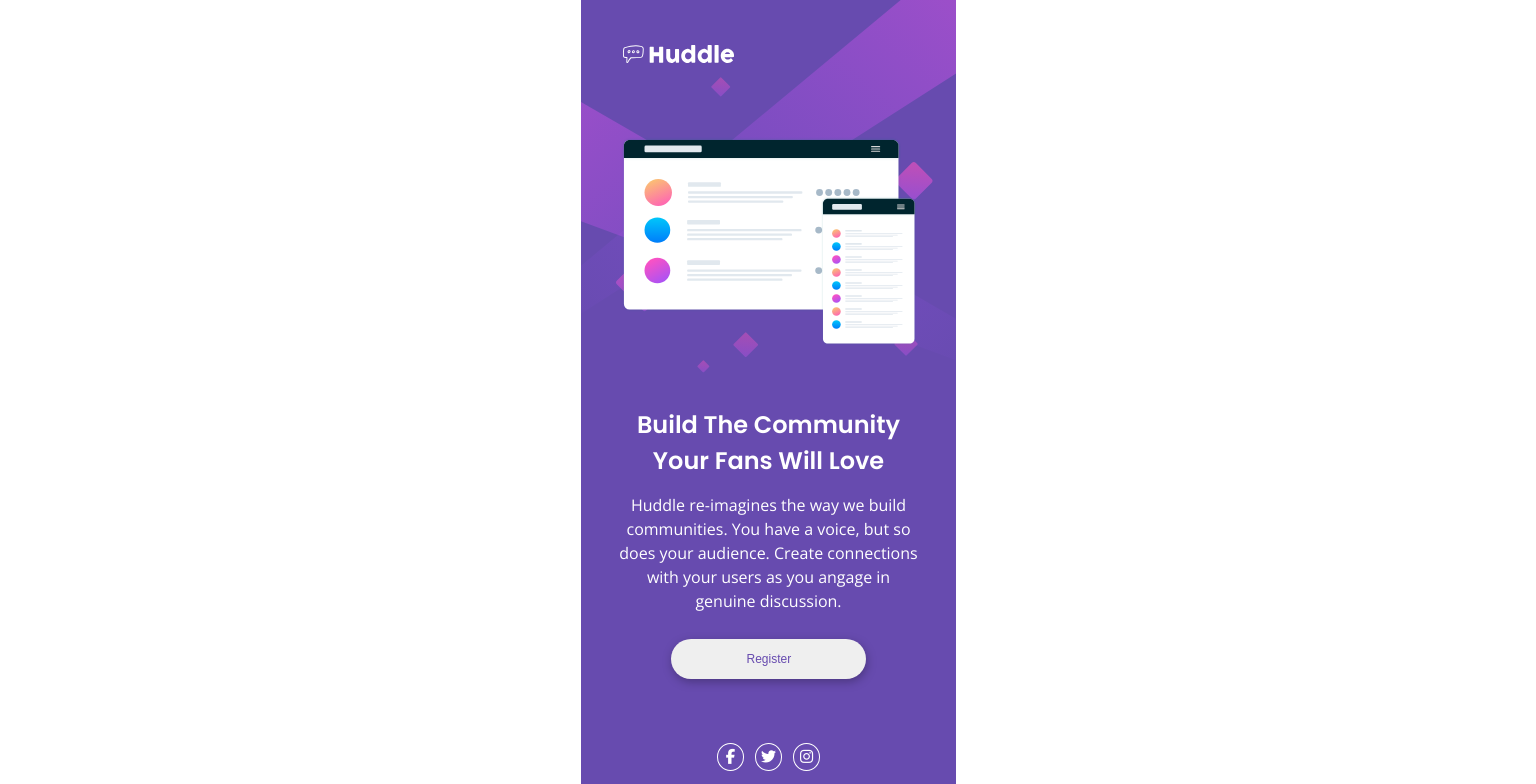
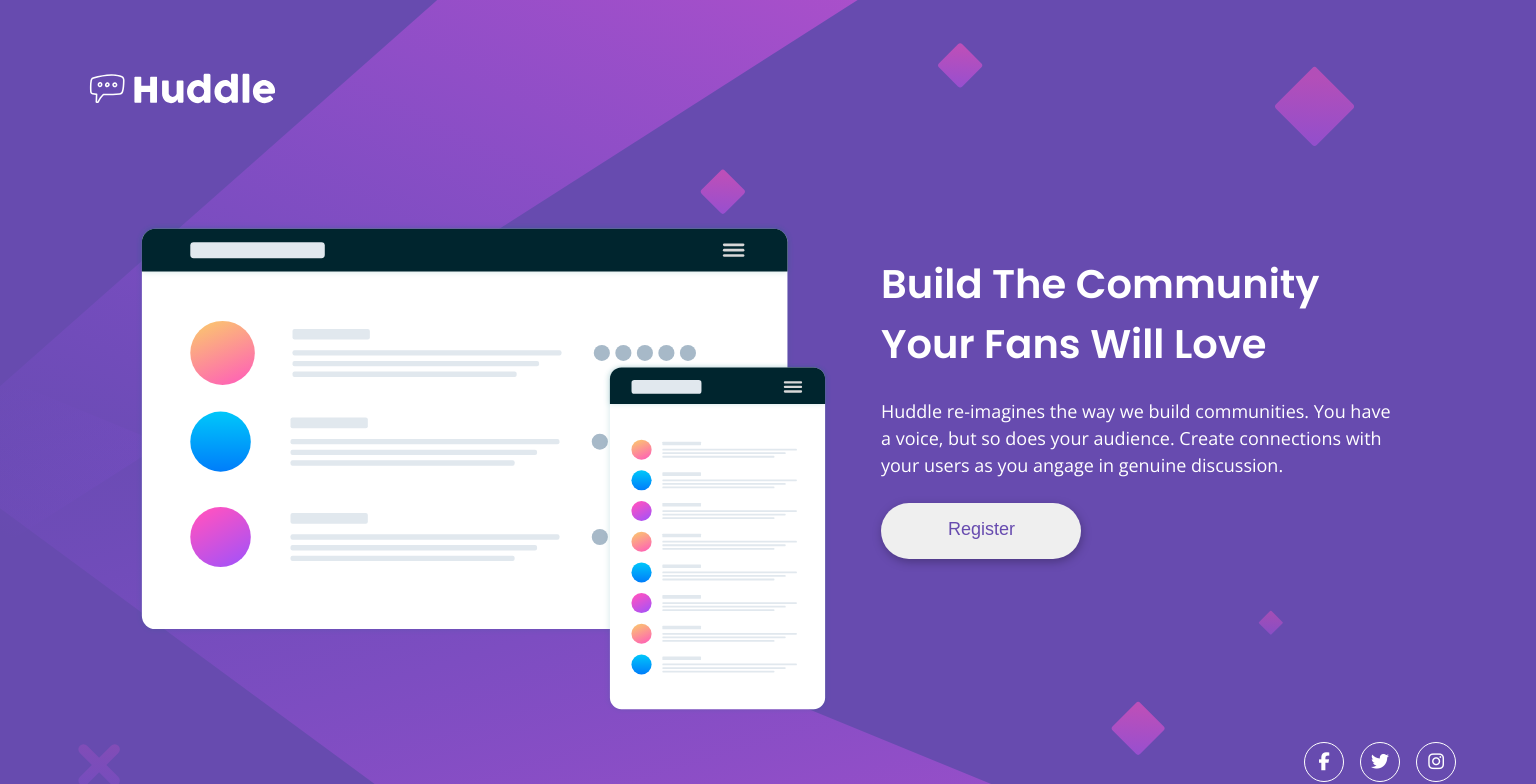
Before and after one commit to Dacardonac/fem-huddle-landing-page, a React (Vite) app: page / in a window 1536 px wide. Shown: the top 784 px of the page. Built offline with nearby package versions, Linux system fonts and the light colour scheme.

Commit message:
feat: restructure App component layout and enhance styles for responsiveness

```diff
--- a/src/App.jsx
+++ b/src/App.jsx
@@ -8,8 +8,10 @@
   return (
     <section className="App">
       <Logo />
-      <Illustration />
-      <Content />
+      <article className="main-content">
+        <Illustration />
+        <Content />
+      </article>
       <Social />
     </section>
   );
--- a/src/App.scss
+++ b/src/App.scss
@@ -1,13 +1,26 @@
 .App {
-  width: 100%;
-  max-width: 375px;
+  width: 375px;
   height: 800px;
+  margin: 0 auto;
   background-image: url('/images/bg-mobile.svg');
   background-color: var(--violet);
   background-repeat: no-repeat;
   background-size: contain;
   padding: 39.2px 35px 40px 36px;
-  display: flex;
-  align-items: center;
-  flex-direction: column;
 }
+
+@media (min-width: 1440px) {
+  .App {
+    width: 100vw;
+    height: auto;
+    padding: 64px 80px 40px 80px;
+    background-image: url('/images/bg-desktop.svg');
+    flex-direction: row;
+
+    .main-content {
+      display: flex;
+      align-items: flex-start;
+      justify-content: center;
+    }
+  }
+}
--- a/src/components/content/Content.scss
+++ b/src/components/content/Content.scss
@@ -4,4 +4,14 @@
   flex-direction: column;
   align-items: center;
   justify-content: center;
+  text-align: center;
+
+  @media (min-width: 1440px) {
+    align-content: baseline;
+    text-align: left;
+    justify-content: center;
+    align-items: baseline;
+    margin-bottom: 0;
+    margin-top: 32px;
+  }
 }
--- a/src/components/illustration/Illustration.scss
+++ b/src/components/illustration/Illustration.scss
@@ -3,4 +3,12 @@
   height: 209px;
   margin-top: 67.8px;
   margin-bottom: 61px;
+
+  @media (min-width: 1440px) {
+    width: 696px;
+    height: 493px;
+    margin-right: 50px;
+    margin-top: 0;
+    margin-bottom: 0;
+  }
 }
--- a/src/components/logo/Logo.scss
+++ b/src/components/logo/Logo.scss
@@ -2,4 +2,9 @@
   width: 120px;
   height: auto;
   align-self: flex-start;
+
+  @media (min-width: 1440px) {
+    width: 200px;
+    margin-bottom: 104px;
+  }
 }
--- a/src/components/paragraph/Paragraph.scss
+++ b/src/components/paragraph/Paragraph.scss
@@ -1,9 +1,18 @@
 .paragraph {
   margin-bottom: 26px;
-  font-family: "Open Sans", sans-serif;
+  font-family: 'Open Sans', sans-serif;
   font-size: 1rem;
   letter-spacing: 0px;
   line-height: 24px;
   font-weight: 400;
   text-align: center;
+
+  @media (min-width: 1440px) {
+    width: 520px;
+    height: 81px;
+    text-align: left;
+    margin-bottom: 24px;
+    line-height: 27px;
+    font-size: 18px;
+  }
 }
--- a/src/components/registerBtn/RegisterBtn.scss
+++ b/src/components/registerBtn/RegisterBtn.scss
@@ -1,4 +1,6 @@
 .register-btn {
+  width: 200px;
+  height: 40px;
   padding: 11.29px 75.14px 10.71px 75.86px;
   border-radius: 20px;
   border: none;
@@ -16,4 +18,12 @@
     background-color: var(--soft-magenta);
     color: white;
   }
+
+  @media (min-width: 1440px) {
+    padding: 13px 63px 16px 64px;
+    height: 56px;
+    border-radius: 28px;
+    font-size: 18px;
+    line-height: 27px;
+  }
 }
--- a/src/components/social/Social.scss
+++ b/src/components/social/Social.scss
@@ -1,5 +1,6 @@
 .social-icons {
   display: flex;
+  justify-content: center;
   gap: 10.5px;
 
   .icon {
@@ -16,6 +17,12 @@
 
     &:hover {
       transform: scale(1.1);
+      border: 1px solid var(--soft-magenta);
+      box-shadow: 0 4px 8px rgba(0, 0, 0, 0.2);
+
+      i {
+        color: var(--soft-magenta);
+      }
     }
 
     i {
@@ -23,4 +30,19 @@
       color: var(--white);
     }
   }
+
+  @media (min-width: 1440px) {
+    margin-top: 27px;
+    justify-content: flex-end;
+    gap: 1rem;
+
+    .icon {
+      width: 40px;
+      height: 40px;
+
+      i {
+        font-size: 18px;
+      }
+    }
+  }
 }
--- a/src/components/title/Title.scss
+++ b/src/components/title/Title.scss
@@ -1,11 +1,19 @@
 .title {
   width: 280px;
   margin-bottom: 14px;
-  font-family: "poppins", sans-serif;
+  font-family: 'poppins', sans-serif;
   font-size: 24px;
   letter-spacing: 0px;
   line-height: 36px;
   font-weight: 600;
   text-align: center;
   align-items: center;
+
+  @media (min-width: 1440px) {
+    width: 487px;
+    text-align: left;
+    line-height: 60px;
+    font-size: 40px;
+    margin-bottom: 24px;
+  }
 }
--- a/src/styles/base/_global.scss
+++ b/src/styles/base/_global.scss
@@ -4,7 +4,7 @@
   display: flex;
   justify-content: center;
   align-items: center;
-  font-family: "Open Sans", sans-serif;
-  background-color: var(--white);
+  font-family: 'Open Sans', sans-serif;
   color: var(--white);
+  overflow-x: hidden;
 }
```
